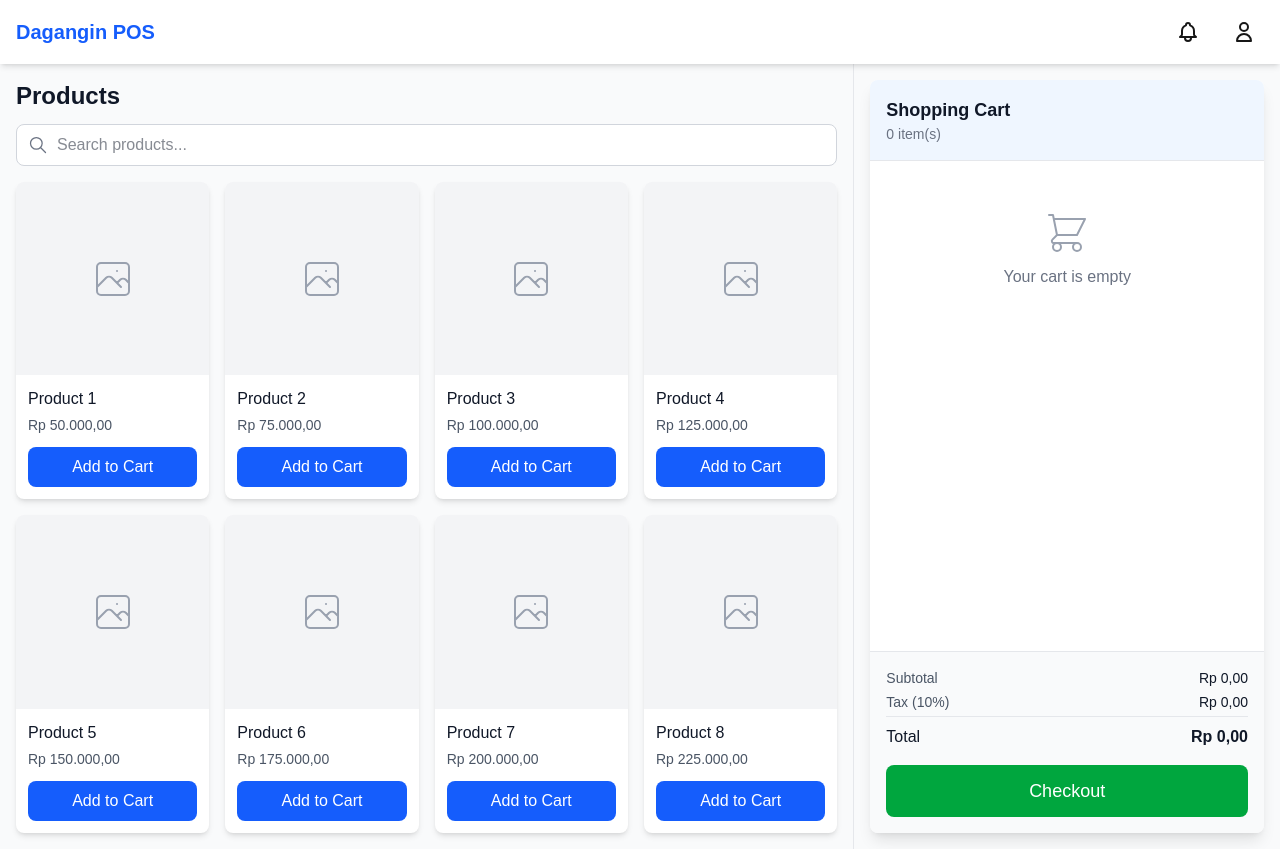
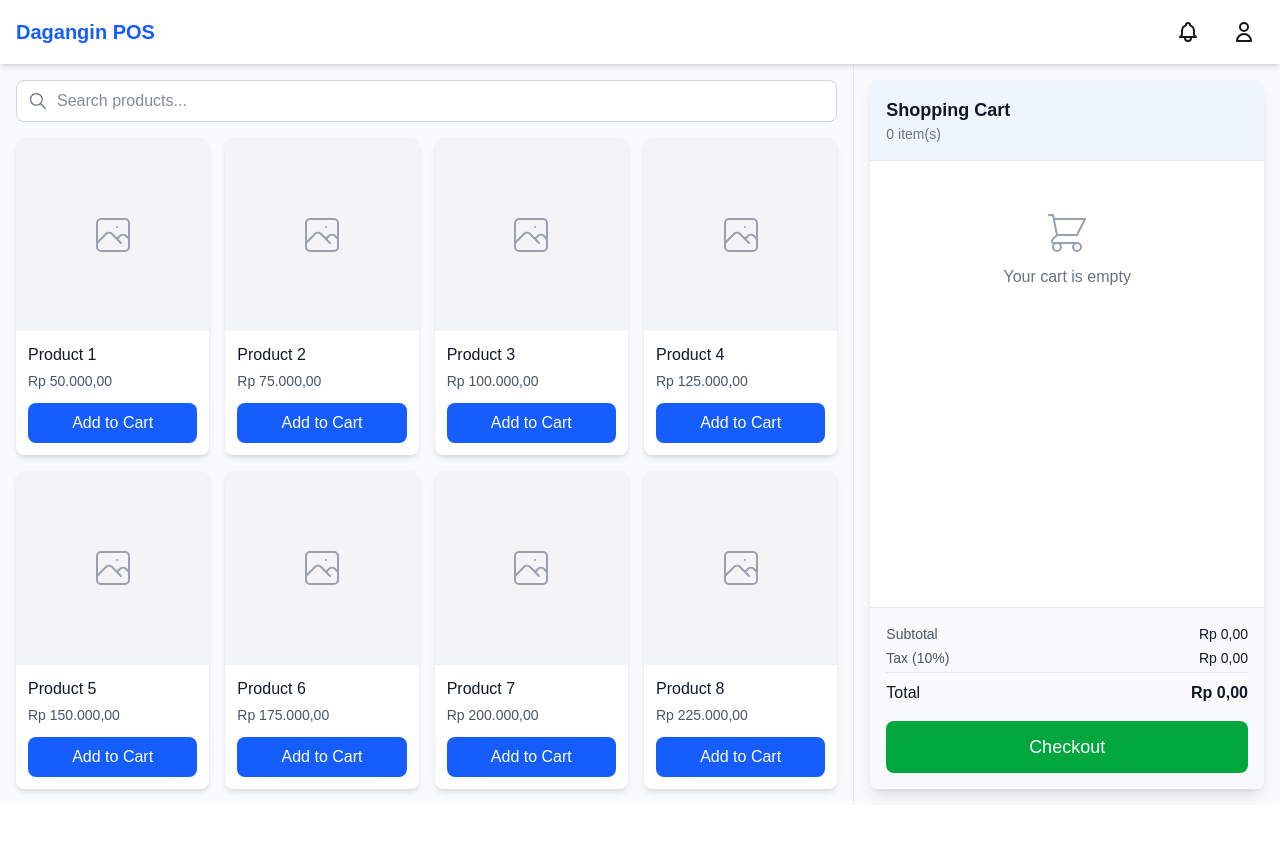
Before and after one commit to PerdanaMain/be-driver-app, a Next.js app: page /pos in a window 1280 px wide. After the commit the page ends 805 px from the top, so only its background shows below. Built offline with nearby package versions, Linux system fonts and the light colour scheme.

Commit message:
remove title

```diff
--- a/src/app/pos/page.tsx
+++ b/src/app/pos/page.tsx
@@ -168,8 +168,6 @@ export default function POSPage() {
         {/* Product Grid - Takes 2/3 on desktop, full width on mobile */}
         <div className="w-full md:w-2/3 p-4 overflow-auto">
           <div className="mb-4 space-y-3">
-            <h1 className="text-2xl font-bold text-gray-900 dark:text-white">Products</h1>
-
             {/* Search Bar */}
             <div className="relative">
               <div className="absolute inset-y-0 left-0 flex items-center pl-3 pointer-events-none text-gray-500">
```
